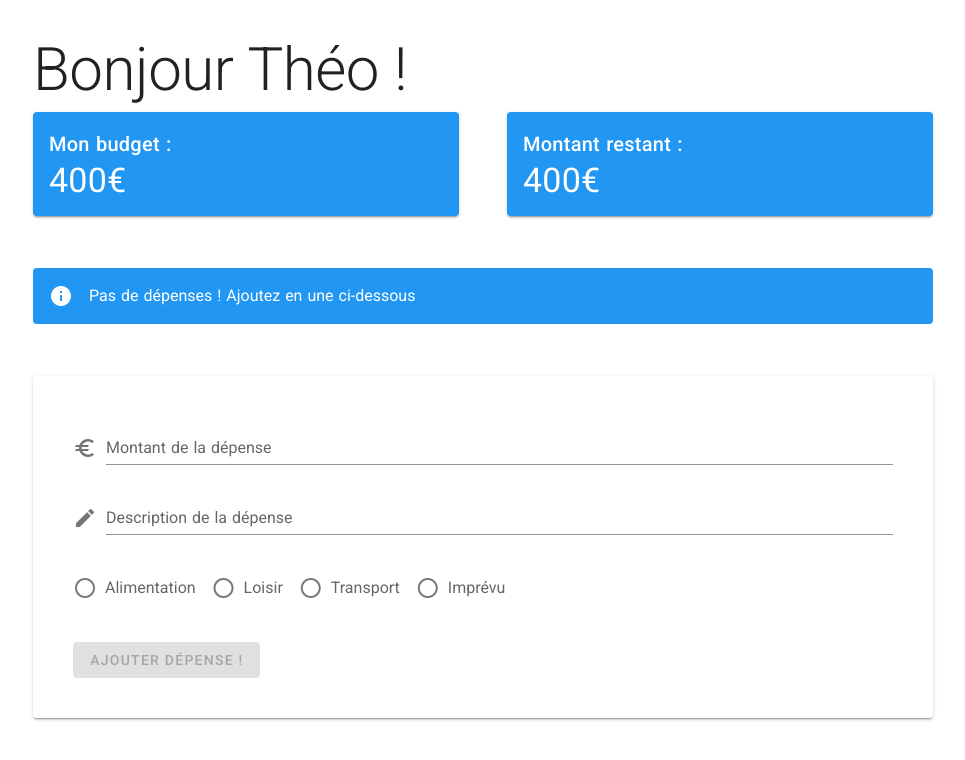
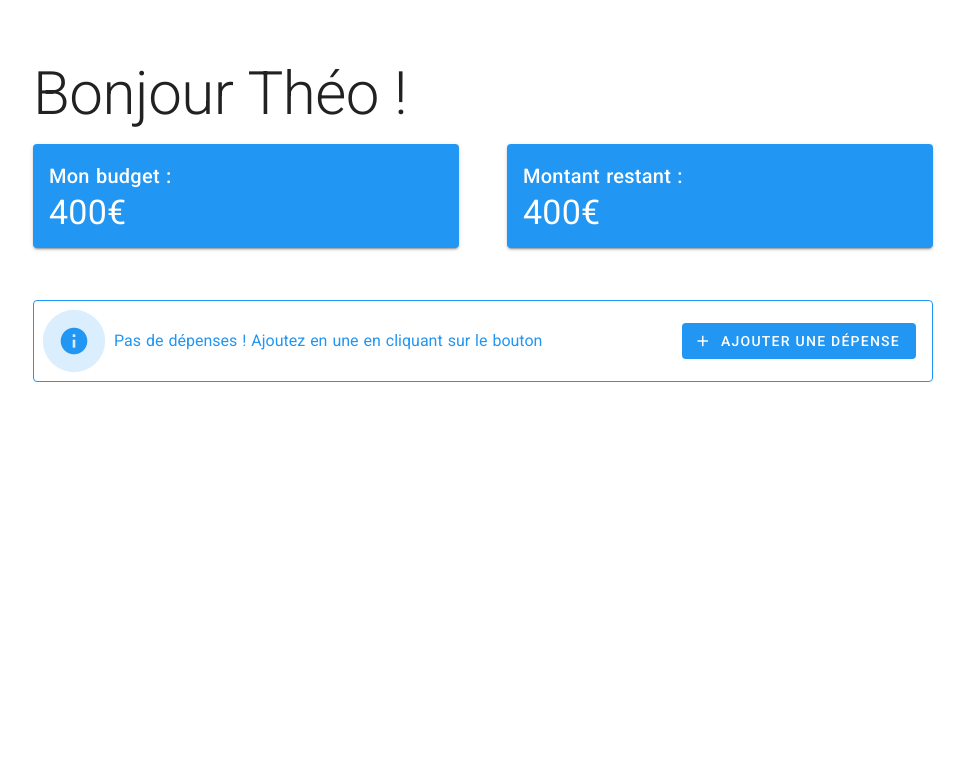
Before and after one commit to STM3900/Budgetist, a Nuxt app: page / in a window 1280 px wide. Shown: the top 760 px of the page, without its empty margins (157-1122 px from the left). Built offline with nearby package versions, Linux system fonts and the light colour scheme.

Commit message:
Changements majeurs
L'ajout de dépense fonctionne maintenant avec une popup
Changement de la manière dont les données sont $emit quand on remplis le formulaire
Changement graphique et fonctionnel sur l'alert quand il n'y a aucune dépenses

```diff
--- a/components/Ajouterdepense.vue
+++ b/components/Ajouterdepense.vue
@@ -1,4 +1,8 @@
 <template>
+  <v-dialog max-width="700px" v-model="dialog">
+    <template v-slot:activator="{on, attrs}">
+      <v-btn color="info" :depressed='depressedState' v-bind="attrs" v-on="on"><v-icon left>add</v-icon>Ajouter une dépense</v-btn>
+    </template>
     <v-card class="mx-auto">
       <v-form ref="form" v-on:submit.prevent="submit" v-model="valid" class="pa-10">
         <v-text-field type="number" label="Montant de la dépense" v-model="newMontantC" :rules="isNum" prepend-icon="euro"></v-text-field>
@@ -9,21 +13,31 @@
           <v-radio label="Transport" value="directions_bus"></v-radio>
           <v-radio label="Imprévu" value="warning"></v-radio>
         </v-radio-group>
-      <v-btn :disabled="!valid" type="submit" class="success mt-5">Ajouter dépense !</v-btn>
+        <v-card-actions>
+          <v-btn :disabled="!valid" type="submit" class="success ml-n2"><v-icon left>add</v-icon>Ajouter dépense</v-btn>
+          <v-spacer></v-spacer>
+          <v-btn color="error" class="mr-n2" text v-on:click="dialog = false"><v-icon left>clear</v-icon>Annuler</v-btn>
+        </v-card-actions>
       </v-form>
     </v-card>
+  </v-dialog>
 </template>
 
 <script>
 export default {
     name: 'Ajouterdepense',
+    props: ['depressedState'],
     data: function(){
         return{
+            dialog: false,
+
             valid: false,
 
             newMontantC: '',
             newTexteC: '',
             newType: '',
+
+
             isNum: [
               v => !isNaN(v) || 'La valeur doit être un nombre.',
               v => !!v || 'Champ requis.',
@@ -35,14 +49,24 @@ export default {
         }
     },
     methods: {
-      submit () {
+      submit() {
         if(this.$refs.form.validate()){
           console.log(this.newMontantC, this.newTexteC);
-          this.$emit('submit', this.newMontantC, this.newTexteC, this.newType);
+          const data = {
+            montant: this.newMontantC,
+            texte: this.newTexteC,
+            type: this.newType,
+          }
+          this.$emit('submit', data);
           console.log(this.newType);
           this.$refs.form.reset();
         }
     }
+  },
+  watch: {
+    dialog(val){
+      !val && this.$refs.form.reset();
+    }
   }
 };
 </script>
--- a/components/Depense.vue
+++ b/components/Depense.vue
@@ -7,7 +7,7 @@
                         <v-icon large>{{icone}}</v-icon>
                     </v-col>
                     <v-col class="mt-0 mb-0 pa-0">
-                        <v-card-title class="pt-0 pb-0 mt-0">{{texteDepense}}</v-card-title>
+                        <v-card-title class="pt-0 pb-0 mt-0 text-capitalize">{{texteDepense}}</v-card-title>
                         <v-card-subtitle class="pb-0 mb-0">{{date}}</v-card-subtitle>
                     </v-col>
                 </v-row>
@@ -16,7 +16,7 @@
                 <v-card-text class="headline pt-0 pb-0 p">{{montantDepense}}{{devise}}</v-card-text>
             </v-col>
         </v-row>
-        <v-card-actions class="mt-0"><v-btn v-on:click="$emit('suppr')" dark small class="error">Supprimer dépense</v-btn></v-card-actions>
+        <v-card-actions class="mt-0"><v-btn v-on:click="$emit('suppr')" dark small class="error"><v-icon left>clear</v-icon>Supprimer dépense</v-btn></v-card-actions>
     </v-card>
 </template>
 
--- /dev/null
+++ b/components/Nodepense.vue
@@ -0,0 +1,21 @@
+<template>
+    <div>
+        <v-alert prominent outlined type="info">
+            <v-row align="center">
+                <v-col class="grow">Pas de dépenses ! Ajoutez en une en cliquant sur le bouton</v-col>
+                <v-col class="shrink">
+                <AjouterDepense  v-on:submit="$emit('submit', $event)" :depressedState="true"/>
+                </v-col>
+            </v-row>
+        </v-alert>
+    </div>
+</template>
+
+<script>
+import AjouterDepense from "../components/AjouterDepense";
+
+export default {
+    components: { AjouterDepense },
+    name: 'Nodepense',
+}
+</script>
--- /dev/null
+++ b/components/Popup.vue
@@ -0,0 +1,26 @@
+<template>
+    <v-dialog max-width="600px">
+        <template v-slot:activator="{on, attrs}">
+            <v-btn class="success" v-bind="attrs" v-on="on">Activer la popup</v-btn>
+        </template>
+        <v-card>
+            <v-card-title>
+                <h1>Coucou !</h1>
+            </v-card-title>
+            <v-card-text>
+                <p>Lorem ipsum dolor sit amet consectetur adipisicing elit. Vel, saepe laborum harum repellat praesentium temporibus facilis! Libero est ab doloremque nemo praesentium fuga incidunt odio ullam illo! Reiciendis, laborum quae?</p>
+            </v-card-text>
+        </v-card>
+    </v-dialog>
+</template>
+
+<script>
+export default {
+    name: 'popup',
+    data: function(){
+        return{
+            dialog: false,
+        }
+    }
+}
+</script>
--- a/components/Test.vue
+++ b/components/Test.vue
@@ -1,5 +1,5 @@
 <template>
-  <h1 class="display-3 mt-10">{{titre}} {{nom}} !</h1>
+  <h1 class="display-3 mt-16 mb-2">{{titre}} {{nom}} !</h1>
 </template>
 
 <script>
--- a/pages/index.vue
+++ b/pages/index.vue
@@ -1,5 +1,5 @@
 <template>
-  <v-content>
+  <v-main>
     <Test v-bind:titre="letitre" v-bind:nom="nom"/>
     <v-row>
       <v-col>
@@ -9,12 +9,12 @@
         <Reste v-bind:reste="reste" v-bind:devise="devise" v-bind:couleur="couleur"/>
       </v-col>
     </v-row>
-    <v-alert type="info" v-if="!isDepense" class=" mt-10 mb-10">Pas de dépenses ! Ajoutez en une ci-dessous</v-alert>
+    <Nodepense v-if="!isDepense" v-on:submit="ajouterDepense" class=" mt-10 mb-10"/>
     <Depense v-for="depense in depenses" :key="depense.id" v-bind:numDepense="depense.id" v-bind:montantDepense="depense.montant" v-bind:texteDepense="depense.texte" v-bind:date="depense.date" v-bind:devise="devise" v-bind:icone="depense.type" v-on:suppr="supprimerDepense(depense.id)" />
     <v-container class="pl-0 pr-0">
-      <AjouterDepense v-on:submit="ajouterDepense" />
+      <AjouterDepense v-if="isDepense" v-on:submit="ajouterDepense" :depressedState='false'/>
     </v-container>
-  </v-content>
+  </v-main>
 </template>
 
 <script>
@@ -26,11 +26,13 @@ import Depense from "../components/Depense";
 import Reste from "../components/Reste";
 
 import AjouterDepense from "../components/AjouterDepense";
+import Popup from "../components/Popup";
+import Nodepense from "../components/Nodepense";
 
 export default {
   transition: 'fade',
   components: {
-    Test, Budget, Depense, Reste, AjouterDepense
+    Test, Budget, Depense, Reste, AjouterDepense, Popup, Nodepense
   },
   data() {
     return {
@@ -43,6 +45,7 @@ export default {
       isDepense: true,
 
       depenses: [
+
       ],
       reste: ''
     }
@@ -69,8 +72,8 @@ export default {
       }
       this.calculCouleur();
     },
-    ajouterDepense(newMontantC, newTexteC, newType){
-      this.depenses.push({id: '', montant: newMontantC, texte: newTexteC, date: new Date().toLocaleDateString(), type: newType});
+    ajouterDepense(data){
+      this.depenses.push({id: '', montant: data.montant, texte: data.texte, date: new Date().toLocaleDateString(), type: data.type});
 
       console.log('Élément ajouté !');
       this.calculDepense();
@@ -118,20 +121,10 @@ export default {
 </script>
 
 <style>
-.v-content{
+.v-main{
   margin-right: auto;
   margin-left: auto;
 
   width: 900px;
 }
-
-.title {
-  font-family: "Quicksand", "Source Sans Pro", -apple-system, BlinkMacSystemFont,
-    "Segoe UI", Roboto, "Helvetica Neue", Arial, sans-serif;
-  display: block;
-  font-weight: 300;
-  font-size: 100px;
-  color: #35495e;
-  letter-spacing: 1px;
-}
 </style>
```
Lines whose indentation alone changed are shown as unchanged.
